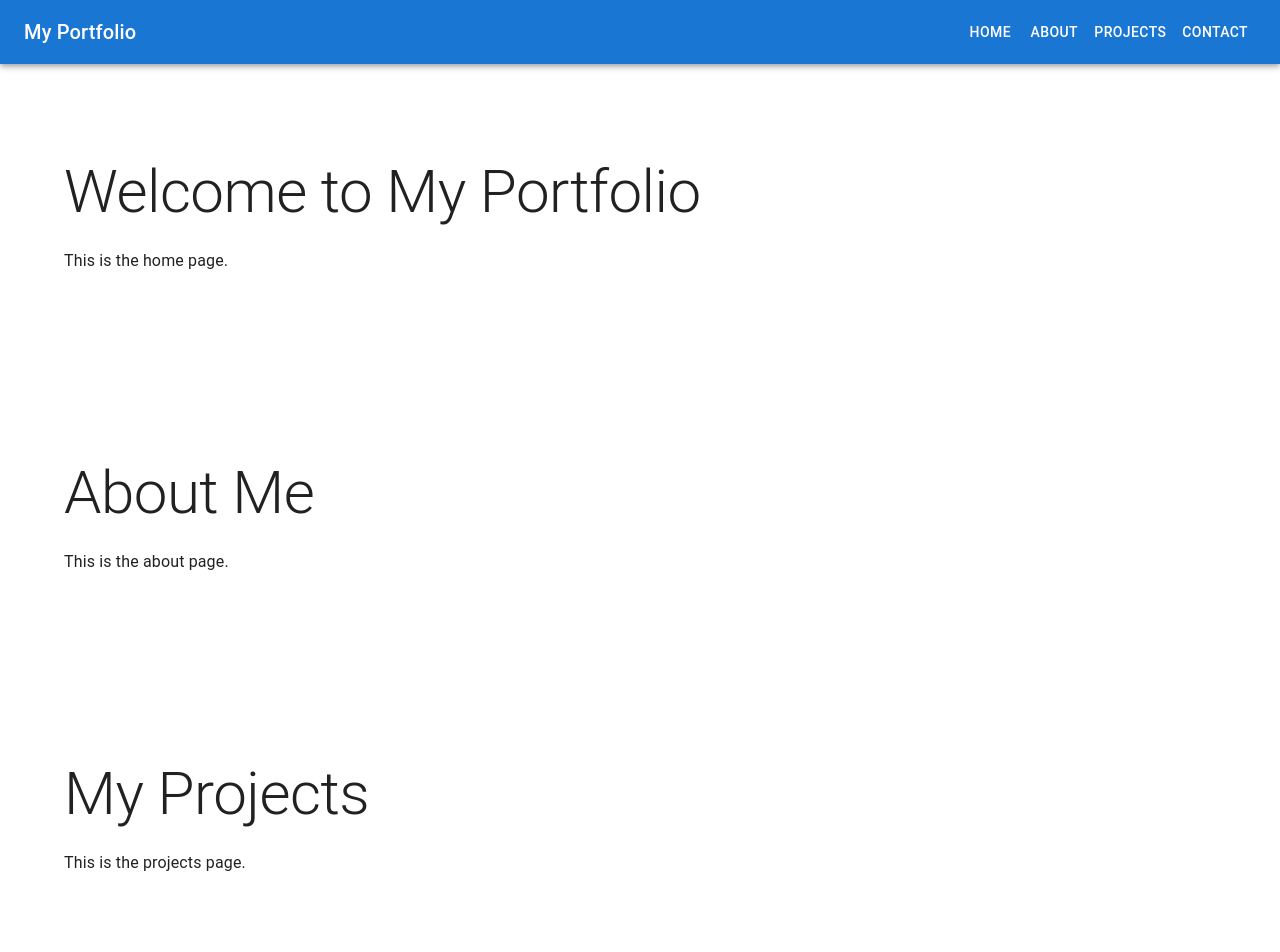
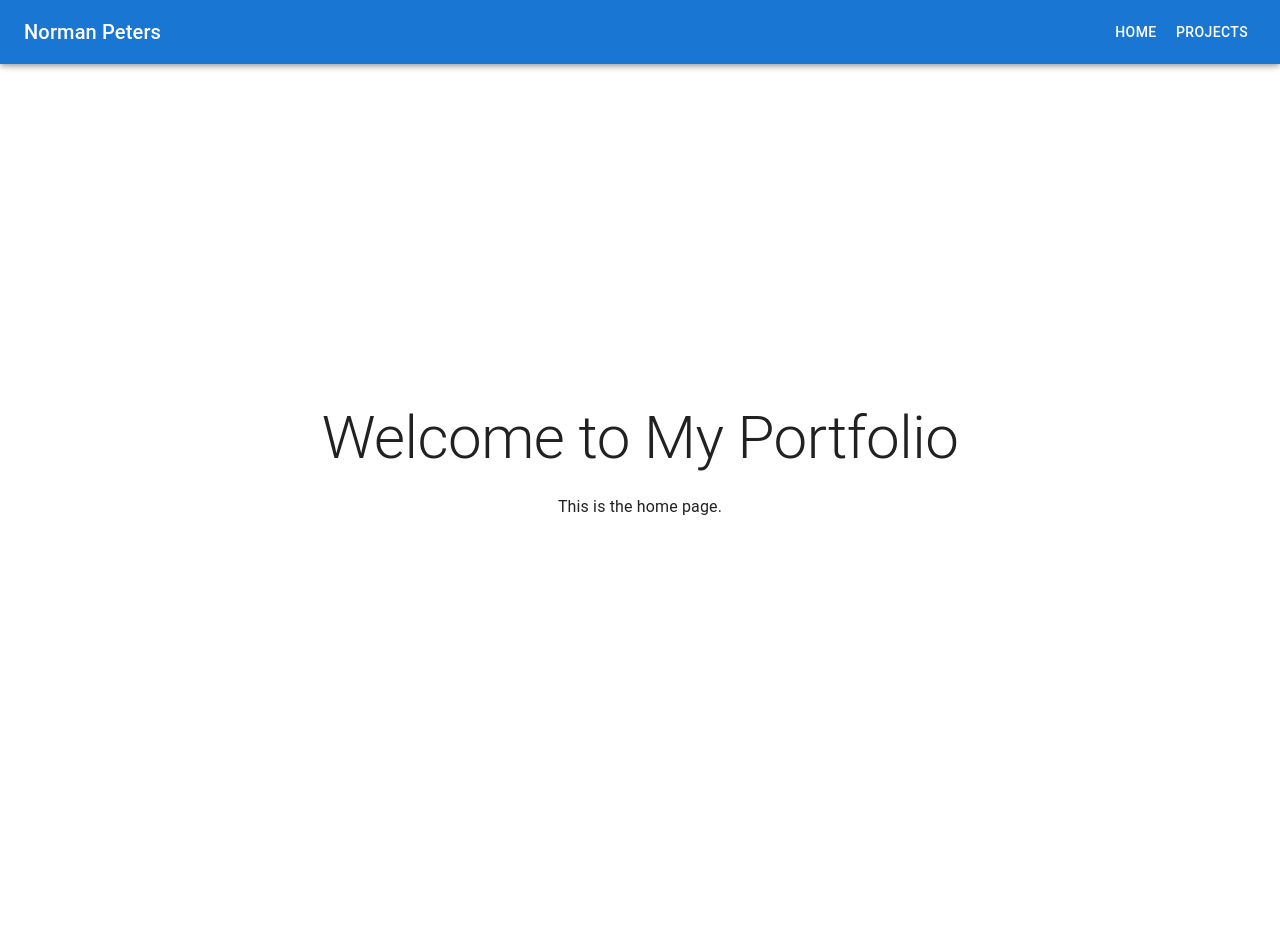
Before and after one commit to Barrique-v1/homepage-react, a React (Create React App) app: page / in a window 1280 px wide. Shown: the top 952 px of the page. Built offline with nearby package versions, Linux system fonts and the light colour scheme.

Commit message:
navbar fixed components removed

```diff
--- a/src/App.tsx
+++ b/src/App.tsx
@@ -2,9 +2,7 @@ import React from 'react';
 import { ThemeProvider, CssBaseline, Container } from '@mui/material';
 import Navbar from './components/Navbar/Navbar';
 import Home from './pages/Home/Home';
-import About from './pages/About/About';
 import Projects from './pages/Projects/Projects';
-import Contact from './pages/Contact/Contact';
 import theme from './styles/theme';
 
 const App: React.FC = () => {
@@ -16,14 +14,8 @@ const App: React.FC = () => {
                 <section id="home">
                     <Home />
                 </section>
-                <section id="about">
-                    <About />
-                </section>
                 <section id="projects">
                     <Projects />
-                </section>
-                <section id="contact">
-                    <Contact />
                 </section>
             </Container>
         </ThemeProvider>
--- a/src/components/Navbar/Navbar.tsx
+++ b/src/components/Navbar/Navbar.tsx
@@ -11,15 +11,13 @@ const Navbar: React.FC = () => {
     };
 
     return (
-        <AppBar position="static">
+        <AppBar position="fixed">
             <Toolbar>
                 <Typography variant="h6" style={{ flexGrow: 1 }}>
-                    My Portfolio
+                    Norman Peters
                 </Typography>
                 <Button color="inherit" onClick={() => scrollToSection('home')}>Home</Button>
-                <Button color="inherit" onClick={() => scrollToSection('about')}>About</Button>
                 <Button color="inherit" onClick={() => scrollToSection('projects')}>Projects</Button>
-                <Button color="inherit" onClick={() => scrollToSection('contact')}>Contact</Button>
             </Toolbar>
         </AppBar>
     );
--- a/src/pages/Home/Home.tsx
+++ b/src/pages/Home/Home.tsx
@@ -1,10 +1,9 @@
 import React from 'react';
 import { Typography } from '@mui/material';
-import './Home.css';
 
 const Home: React.FC = () => {
     return (
-        <div style={{ padding: '2rem 0' }}>
+        <div style={{ height: '100vh', display: 'flex', flexDirection: 'column', justifyContent: 'center', alignItems: 'center' }}>
             <Typography variant="h2" component="h1" gutterBottom>
                 Welcome to My Portfolio
             </Typography>
--- a/src/pages/Projects/Projects.tsx
+++ b/src/pages/Projects/Projects.tsx
@@ -1,10 +1,10 @@
 import React from 'react';
-import { Typography } from '@mui/material';
+import {Typography} from '@mui/material';
 import './Projects.css';
 
 const Projects: React.FC = () => {
     return (
-        <div style={{ padding: '2rem 0' }}>
+        <div style={{height: '100vh', display: 'flex', flexDirection: 'column', justifyContent: 'center', alignItems: 'center'}}>
             <Typography variant="h2" component="h1" gutterBottom>
                 My Projects
             </Typography>
```
